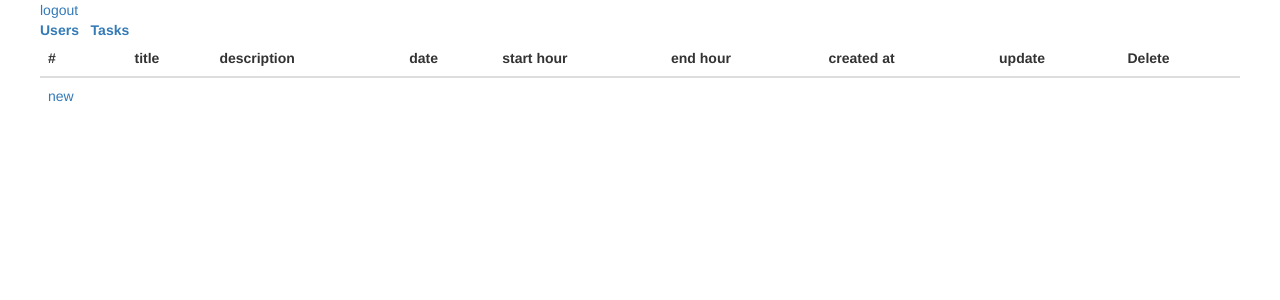
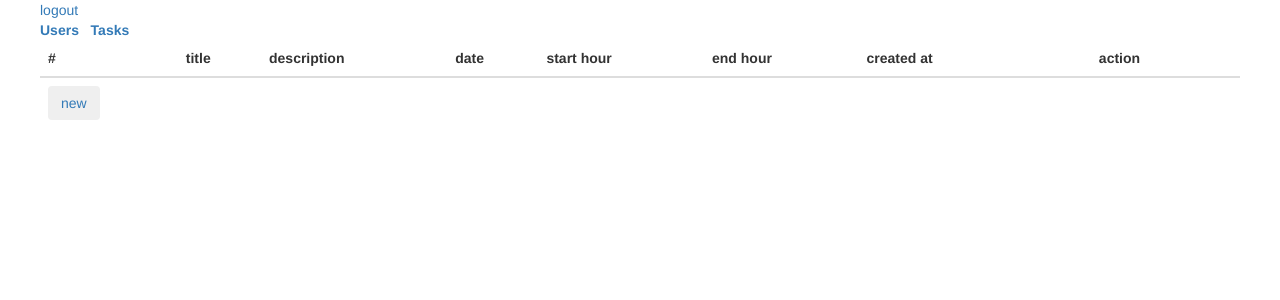
Before and after one commit to malek-laatiri/rememberProject, a Symfony app: template templates/admin/tasks.html.twig in a window 1280 px wide. Shown: the top 300 px of the page. Run offline with Twig, Linux system fonts and the light colour scheme; the template is opened without the code that fills it, so the values that code supplies are empty; some libraries are stand-ins or nearby versions.

Commit message:
third commit

```diff
--- a/templates/admin/tasks.html.twig
+++ b/templates/admin/tasks.html.twig
@@ -15,8 +15,8 @@
             <table>
                 <tr>
                     <th><a href="{{ path('admin') }}">Users</a>
-                    &nbsp
-                    <a href="{{ path('adminTasks') }}">Tasks</a></th>
+                        &nbsp
+                        <a href="{{ path('adminTasks') }}">Tasks</a></th>
 
                 </tr>
 
@@ -34,31 +34,40 @@
                     <th scope="col">start hour</th>
                     <th scope="col">end hour</th>
                     <th scope="col">created at</th>
-                    <th scope="col">update</th>
-                    <th scope="col">Delete</th>
+                    <th scope="col"></th>
+                    <th scope="col"></th>
+                    <th scope="col">action</th>
+
+                    <th scope="col"></th>
 
                 </tr>
                 </thead>
                 <tbody>
 
-                <td><a href="{{ path('task_new') }}">new</a></td>
+                <td> <button type="button" class="btn "><a href="{{ path('task_new') }}">new</a></button></td>
 
                 {% for task in tasks %}
 
                     <tr>
                         <th scope="row">{{ task.id }}</th>
-                        <td> <a href="{{ path('task_show', {'id': task.id}) }}">{{ task.title }}</a></td>
+                        <td><a href="{{ path('task_show', {'id': task.id}) }}">{{ task.title }}</a></td>
                         <td>{{ task.description }}</td>
                         <td>{{ task.date|date('Y-m-d') }}</td>
                         <td>{{ task.starthour|date('H:i:s') }}</td>
                         <td>{{ task.endhour|date('H:i:s') }}</td>
                         <td>{{ task.createdat|date('Y-m-d') }}</td>
+                        <td>
+                        <th>
+                            <button type="button" class="btn "><a
+                                        href="{{ path('task_show', {'id': task.id}) }}">show</a></button>
+                        </th>
+                        <th>
+                            <button type="button" class="btn "><a
+                                        href="{{ path('task_edit', {'id': task.id}) }}">edit</a></button>
+                        </th>
 
-
-                        <td><button type="button" class="btn " > <a href="{{ path('task_edit', {'id': task.id}) }}">edit</a></button>
-                           </td>
-
-                        <td id="l">{{ include('task/_delete_form.html.twig') }}</td>
+                        <th id="l">{{ include('task/_delete_form.html.twig') }}</th>
+                        </td>
 
                     </tr>
 
```
Also changed, not shown: templates/task/show.html.twig (+14 -3 lines).
